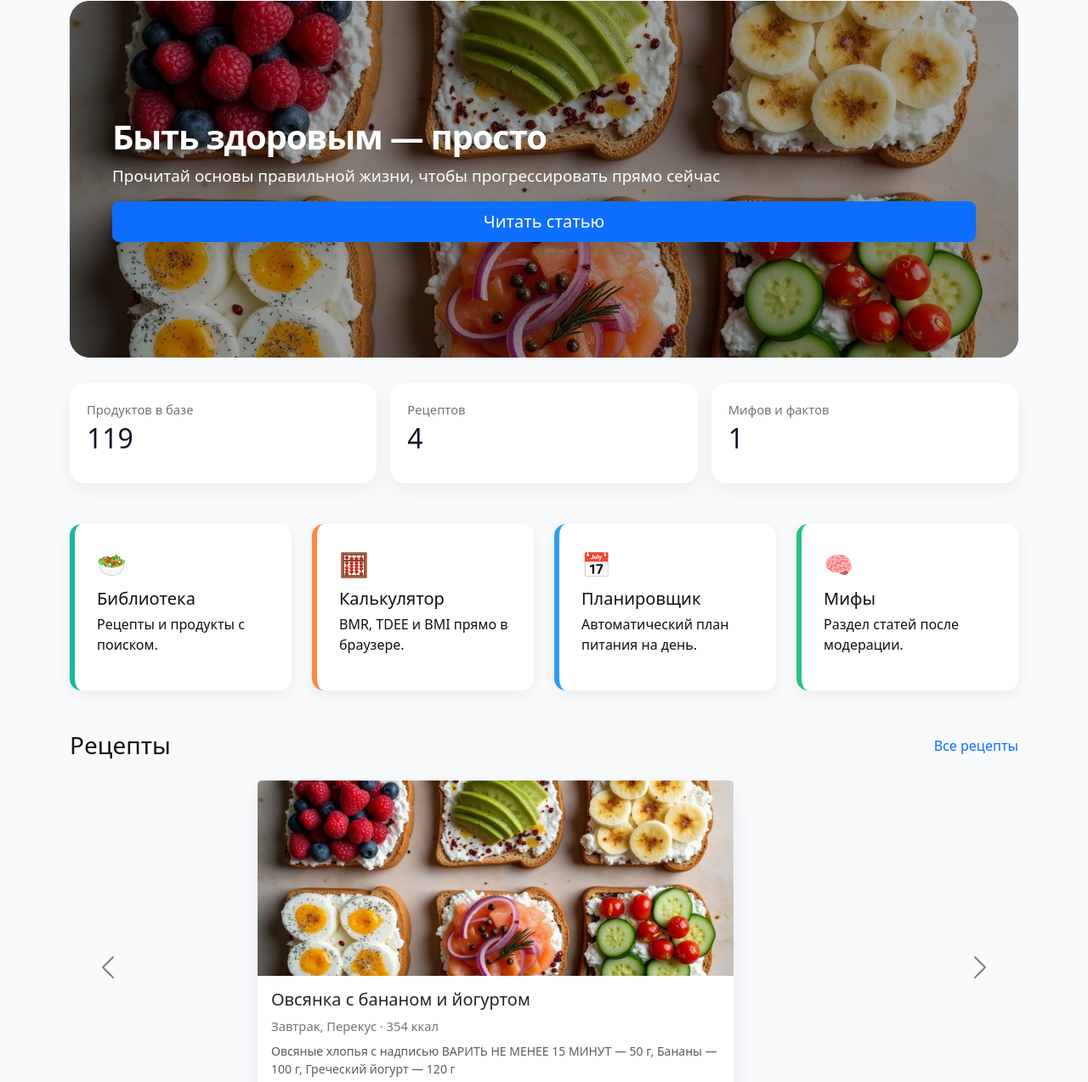
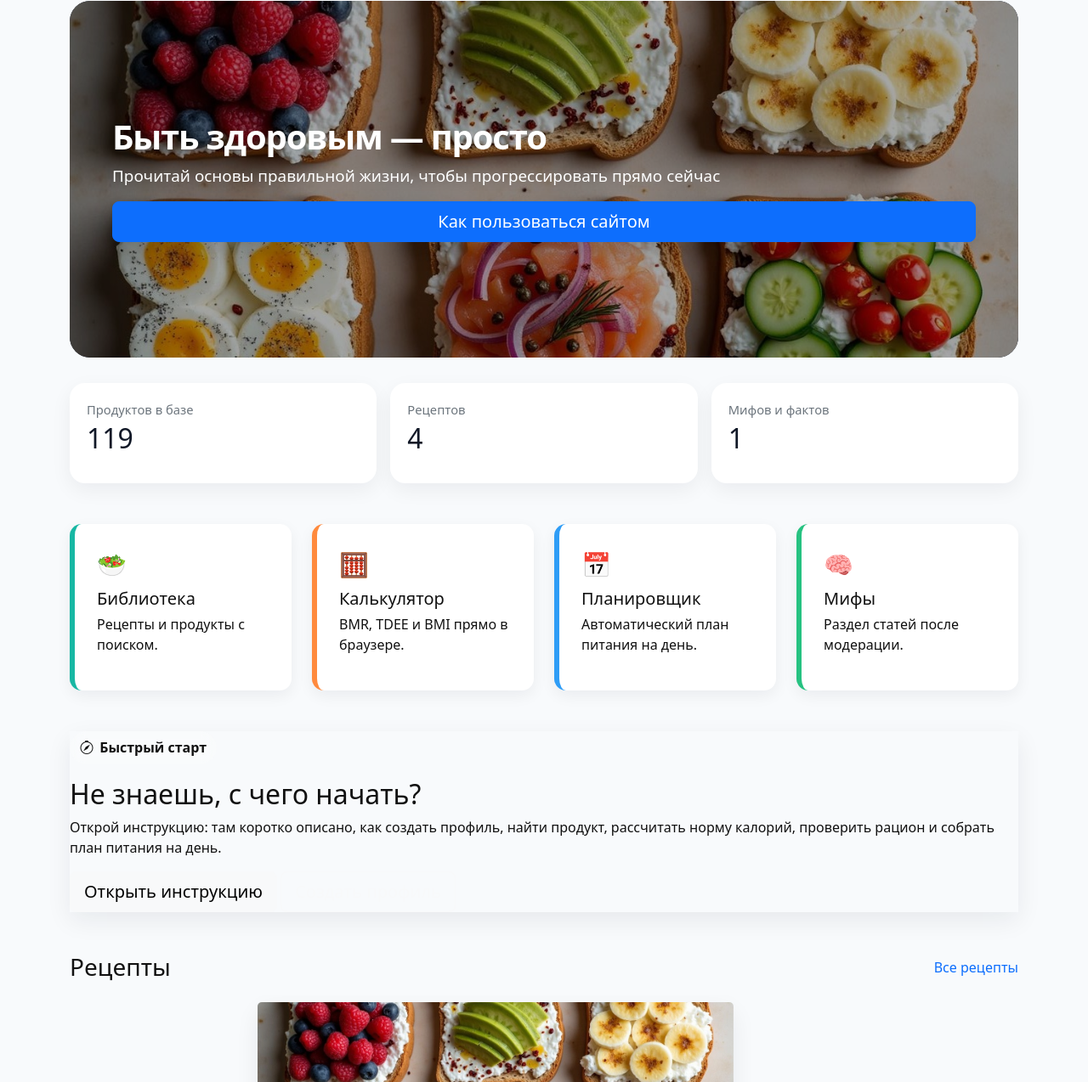
Before and after one commit to DaFi3134/foods, a plain HTML site: page docs/index.html in a window 1280 px wide. Shown: the part 105-1379 px from the top of the page at 85% size. Drawn offline with nearby package versions, Linux system fonts and the light colour scheme.

Commit message:
Update index.html

```diff
--- a/docs/index.html
+++ b/docs/index.html
@@ -19,7 +19,7 @@
   <div class="hero-overlay">
     <h1>Быть здоровым — просто</h1>
     <p>Прочитай основы правильной жизни, чтобы прогрессировать прямо сейчас</p>
-    <a href="guide.html" class="btn btn-primary btn-lg">Читать статью</a>
+    <a href="guide.html" class="btn btn-primary btn-lg">Как пользоваться сайтом</a>
   </div>
 </section>
 
@@ -52,6 +52,21 @@
   <div class="col-md-3"><div class="feature-card blue"><div class="icon">📅</div><h5>Планировщик</h5><p>Автоматический план питания на день.</p><a class="stretched-link" href="planner.html"></a></div></div>
   <div class="col-md-3"><div class="feature-card green"><div class="icon">🧠</div><h5>Мифы</h5><p>Раздел статей после модерации.</p><a class="stretched-link" href="myths.html"></a></div></div>
 </div>
+
+<section class="instructions-preview soft-shadow mb-5" id="instructions">
+  <div class="instructions-preview-content">
+    <span class="submit-eyebrow"><i class="bi bi-compass"></i> Быстрый старт</span>
+    <h2>Не знаешь, с чего начать?</h2>
+    <p>
+      Открой инструкцию: там коротко описано, как создать профиль, найти продукт,
+      рассчитать норму калорий, проверить рацион и собрать план питания на день.
+    </p>
+  </div>
+  <div class="instructions-preview-actions">
+    <a class="btn btn-light btn-lg" href="guide.html">Открыть инструкцию</a>
+    <a class="btn btn-outline-light btn-lg" href="profile.html">Создать профиль</a>
+  </div>
+</section>
 
 <section class="carousel-section mb-5">
   <div class="d-flex justify-content-between align-items-center mb-3">
@@ -101,11 +116,5 @@
 <script src="js/core.js"></script>
 <script src="js/layout.js"></script>
 <script src="js/index.js"></script>
-
-
-<script src="https://cdn.jsdelivr.net/npm/bootstrap@5.3.2/dist/js/bootstrap.bundle.min.js"></script>
-<script src="js/core.js"></script>
-<script src="js/layout.js"></script>
-<script src="js/index.js"></script>
 </body>
 </html>
```
